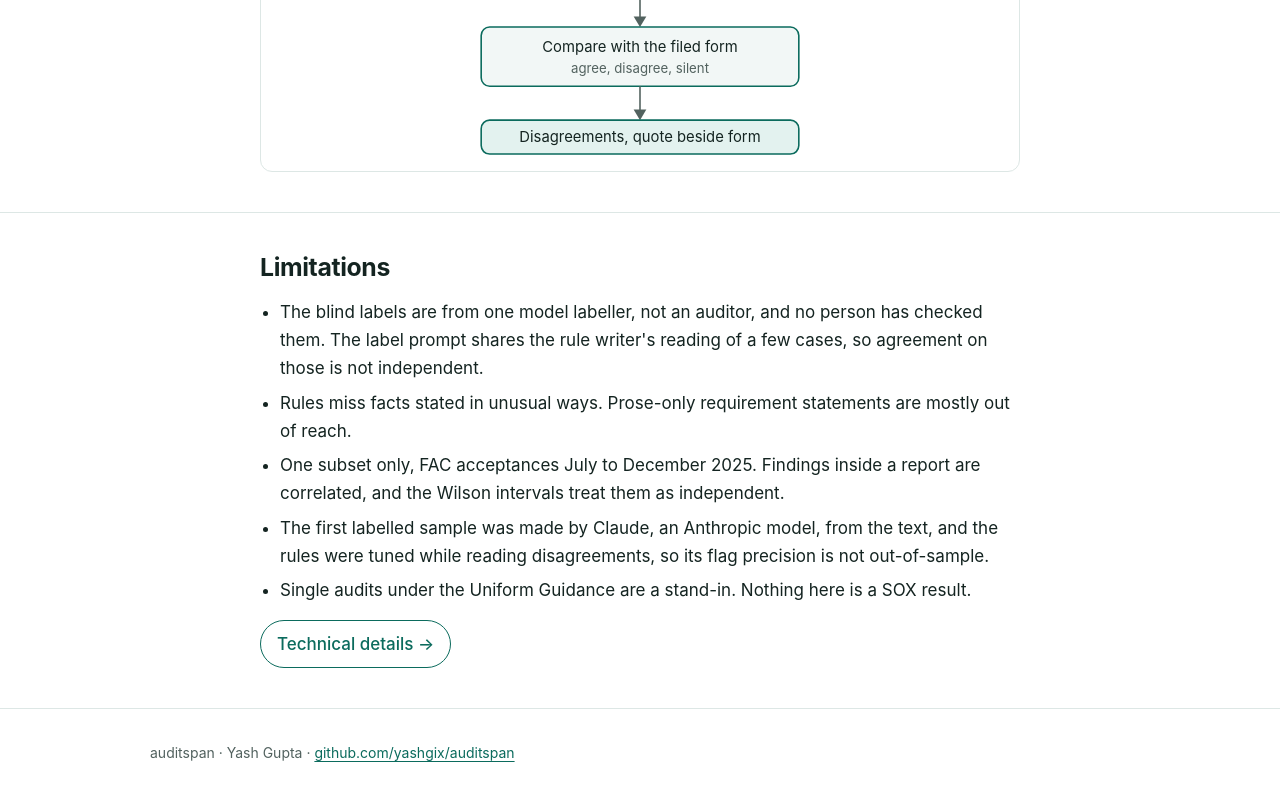
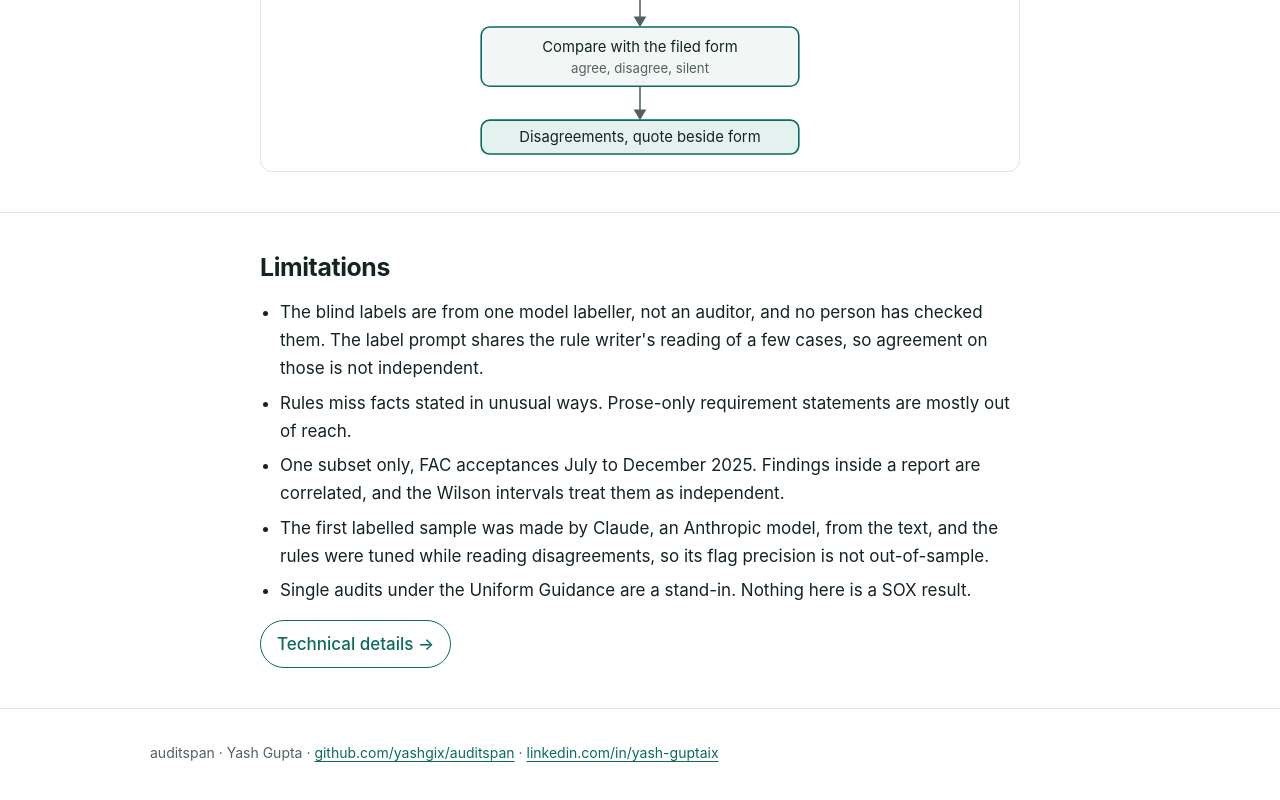
Before and after one commit to yashgix/auditspan, a plain HTML site: page docs/index.html in a window 1280 px wide. Shown: the part 2237-3037 px from the top of the page. Drawn offline with Linux system fonts and the light colour scheme.

Commit message:
Page: add LinkedIn to the footer

```diff
--- a/docs/index.html
+++ b/docs/index.html
@@ -188,7 +188,7 @@ make page</pre>
 </div></section>
 </main>
 
-<footer class="wrap"><div class="wide small muted">auditspan · Yash Gupta · <a href="https://github.com/yashgix/auditspan">github.com/yashgix/auditspan</a></div></footer>
+<footer class="wrap"><div class="wide small muted">auditspan · Yash Gupta · <a href="https://github.com/yashgix/auditspan">github.com/yashgix/auditspan</a> · <a href="https://www.linkedin.com/in/yash-guptaix/">linkedin.com/in/yash-guptaix</a></div></footer>
 
 <script>
 const views = ["overview", "details"];
```
Also changed, not shown: docs/index.template.html (+1 -1 lines).
